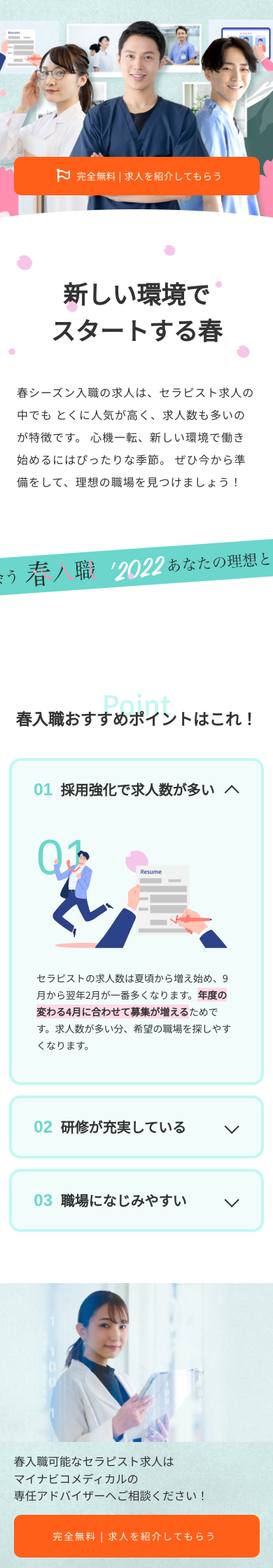
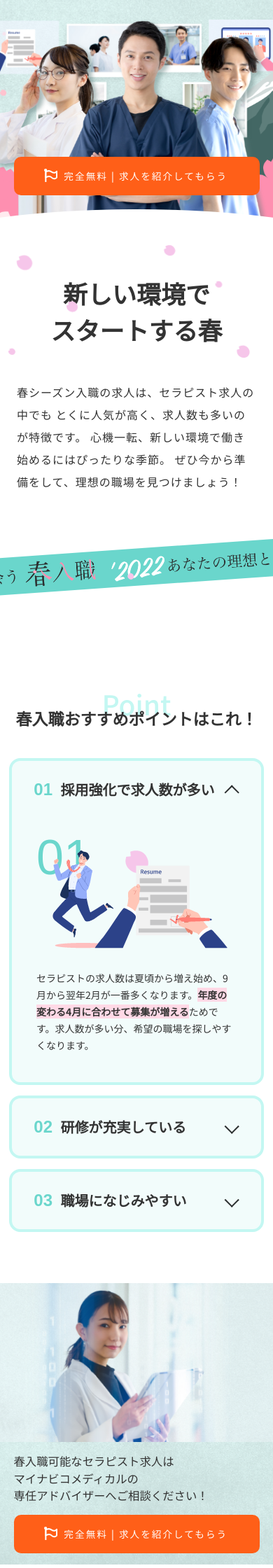
Before and after one commit to 29works/mn_co-medical, a PHP site: page /spring/index.html in a window 390 px wide. Shown: the part 208-2448 px from the top of the page at 70% size. Run offline with PHP 8.4, Linux system fonts and the light colour scheme.

Commit message:
Update spring.css

```diff
--- a/special/css/spring.css
+++ b/special/css/spring.css
@@ -302,7 +302,6 @@ h3 {
 }
 
 .btn-entry {
-	position: relative;
 	display: inline-block;
 	border-radius: 8px;
 	transition-property: border-color;
@@ -316,8 +315,9 @@ h3 {
 }
 
 .btn-entry span {
+	position: relative;
 	display: inline-block;
-	padding: 19.5px 25px;
+	padding: 19.5px 0;
 	line-height: 19px;
 	letter-spacing: 2px;
 	color: white;
@@ -328,6 +328,15 @@ h3 {
 	backface-visibility: hidden;
 }
 
+.btn-entry span::before {
+	position: absolute;
+	content: '';
+	width: 30px;
+	height: 30px;
+	background: url('../../special/img/spring/entry-icon.svg') no-repeat;
+	left: -28px;
+}
+
 .btn-entry:hover,
 .btn-job-entry:hover {
 	transition-delay: 0.6s;
@@ -343,15 +352,12 @@ h3 {
 	body {
 		border-top: 3px solid rgb(0, 170, 237);
 	}
-
 	img {
 		max-width: 100%;
 	}
-
 	.pc {
 		display: none;
 	}
-
 	.sp {
 		display: block;
 	}
@@ -360,7 +366,6 @@ h3 {
 		font-size: 12px;
 		line-height: 1.469;
 	}
-
 	.btn-entry::after,
 	.btn-job-entry::after {
 		right: 20px;
@@ -368,22 +373,28 @@ h3 {
 		height: 14px;
 		background-size: 9px 14px;
 	}
-
 	.btn-wrap {
 		width: 100%;
 	}
-
 	.btn-entry {
-		padding: 5% 3%;
-	}
-
+		padding: 5% 3% 5% 12%;
+	}
 	.btn-entry span {
+		position: relative;
+		margin-right: 5px;
+		padding: 0;
 		font-size: 3.5vw;
-		margin-right: 5px;
-		padding: 3px 10px;
+		letter-spacing: 0.5px;
 		border-radius: 3px;
 	}
-
+	.btn-wrap .btn-entry span::before {
+		position: absolute;
+		content: '';
+		width: 30px;
+		height: 30px;
+		background: url('../../special/img/spring/entry-icon.svg') no-repeat;
+		left: -28px;
+	}
 	.btn-job-entry {
 		padding: 18px 10px;
 	}
@@ -607,15 +618,6 @@ h3 {
 	padding: 0;
 }
 
-.header .btn-entry span::before {
-	position: absolute;
-	content: '';
-	width: 30px;
-	height: 30px;
-	background: url('../../special/img/spring/entry-icon.svg') no-repeat;
-	left: -28px;
-}
-
 @media only screen and (max-width: 767px) {
 	.header {
 		padding: 3%;
@@ -844,15 +846,9 @@ h3 {
 		right: 0;
 		bottom: 34px;
 	}
-	.mvKeyVisual .btn-wrap .btn-entry {
-		padding-left: 15%;
-	}
-	.mvKeyVisual .btn-wrap .btn-entry span {
-		position: relative;
-		padding: 0;
-		letter-spacing: 0.5px;
-	}
-	.mvKeyVisual .btn-wrap .btn-entry span::before {
+
+	.mvKeyVisual .btn-wrap .btn-entry span::before,
+	.cta .btn-wrap .btn-entry span::before {
 		position: absolute;
 		content: '';
 		width: 30px;
@@ -1111,7 +1107,7 @@ h3 {
 	font-weight: bold;
 	line-height: 1.5;
 	text-align: center;
-	padding-top: 20px;
+	padding: 10px 0;
 }
 
 .card-img img {
@@ -1291,6 +1287,12 @@ h3 {
 .cta .btn-entry {
 	max-width: 280px;
 }
+@media only screen and (min-width: 768px) {
+	.pc .btn-entry span::before {
+		display: none;
+	}
+}
+
 @media only screen and (max-width: 959px) {
 	.cta .btn-entry {
 		max-width: 100%;
```
